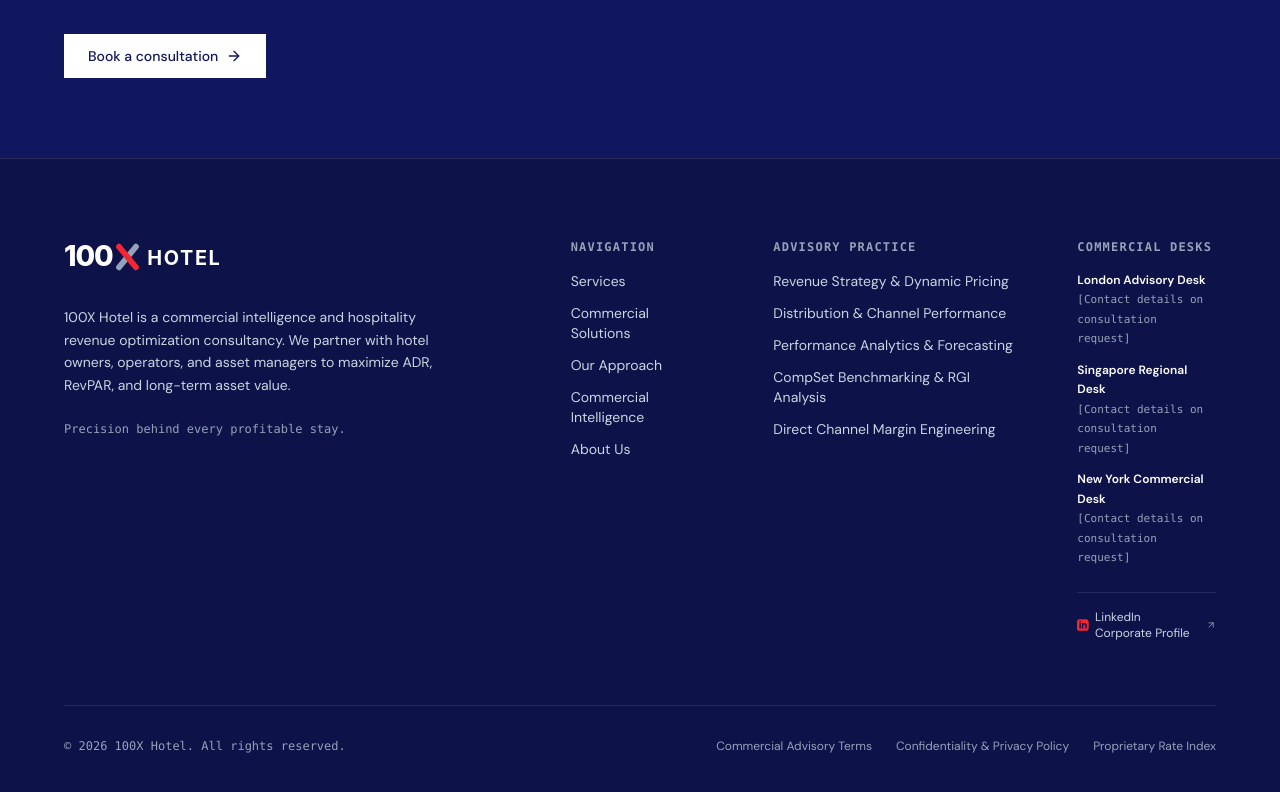
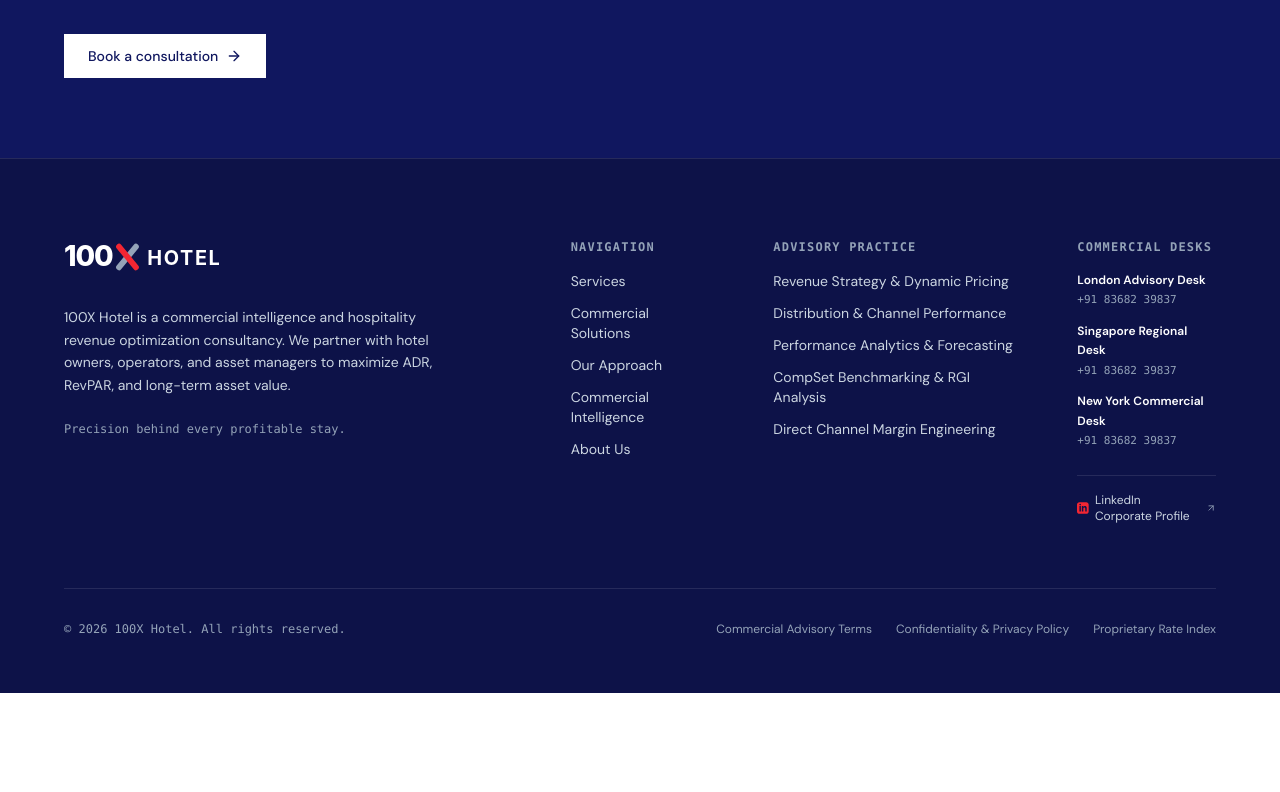
Before and after one commit to 100xhotels/100x-hotels, a Next.js app: page / in a window 1280 px wide. Shown: the part 6237-7029 px from the top of the page. After the commit the page ends 6930 px from the top, so only its background shows below. Built offline with nearby package versions, Linux system fonts and the light colour scheme.

Commit message:
add contact number

```diff
--- a/src/components/Footer.tsx
+++ b/src/components/Footer.tsx
@@ -102,15 +102,21 @@ export function Footer() {
             <div className="space-y-3 text-xs text-slate-300 leading-relaxed">
               <div>
                 <span className="font-semibold text-white block">London Advisory Desk</span>
-                <span className="text-slate-400 font-mono text-[11px]">[Contact details on consultation request]</span>
+                <a href="tel:+918368239837" className="text-slate-400 hover:text-white font-mono text-[11px] transition-colors">
+                  +91 83682 39837
+                </a>
               </div>
               <div>
                 <span className="font-semibold text-white block">Singapore Regional Desk</span>
-                <span className="text-slate-400 font-mono text-[11px]">[Contact details on consultation request]</span>
+                <a href="tel:+918368239837" className="text-slate-400 hover:text-white font-mono text-[11px] transition-colors">
+                  +91 83682 39837
+                </a>
               </div>
               <div>
                 <span className="font-semibold text-white block">New York Commercial Desk</span>
-                <span className="text-slate-400 font-mono text-[11px]">[Contact details on consultation request]</span>
+                <a href="tel:+918368239837" className="text-slate-400 hover:text-white font-mono text-[11px] transition-colors">
+                  +91 83682 39837
+                </a>
               </div>
             </div>
 
```
